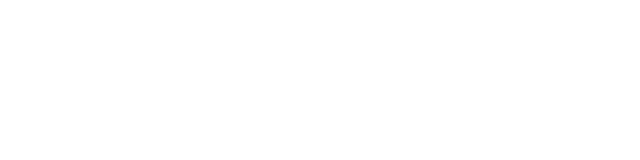
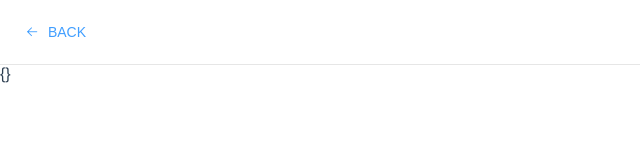
Before and after one commit to ginnotama/LibraryProject, a Vue app in the folder book-manager/: page /#/bookDetails in a window 1280 px wide. Shown: the top 160 px of the page, without its empty margins (0-640 px from the left). Built offline with nearby package versions, Linux system fonts and the light colour scheme.

Commit message:
详情页面

```diff
--- a/book-manager/src/components/BookTable.vue
+++ b/book-manager/src/components/BookTable.vue
@@ -27,7 +27,8 @@
       <el-table
         :data="tableData"
         height="100%"
-        style="width: 100%;">
+        style="width: 100%;"
+        @cell-dblclick="tableCellDbClick">
          <template slot="empty">
             <p>NOT FOUND DATA</p>
           </template>
@@ -49,6 +50,9 @@
         <el-table-column
           prop="info"
           label="INFO">
+          <template slot="header">
+            <p><strong>INFO</strong> <span style="font-size:12px; color:#E6A23C">Double click cell to view book details.</span></p>
+          </template>
         </el-table-column>
       </el-table>
       <el-drawer
@@ -217,6 +221,12 @@
         searchInfo.selectedHobbys = this.drawerKeyWord.selectedHobbys;
       }
       return searchInfo;
+    },
+    tableCellDbClick(row, column) {
+      if (column.property === 'info') {
+        this.$router.replace({ name: 'details', params: { row: structuredClone(row)} });
+      }
+
     }
   }
 }
--- a/book-manager/src/mock/mockData.js
+++ b/book-manager/src/mock/mockData.js
@@ -3,7 +3,8 @@
     "name": "Sapiens: A Brief History of Humankind",
     "author": "Yuval Noah Harari",
     "spec": "History, Anthropology",
-    "info": "An account of the 70,000-year history of Homo sapiens from the Stone Age to the Silicon Age. It explores how humans came to be the dominant species on Earth and questions where we might be heading."
+    "info": "An account of the 70,000-year history of Homo sapiens from the Stone Age to the Silicon Age. It explores how humans came to be the dominant species on Earth and questions where we might be heading.",
+    "id": '1',
   },
   {
     "name": "The Selfish Gene",
--- a/book-manager/src/router/index.js
+++ b/book-manager/src/router/index.js
@@ -24,6 +24,11 @@
       path: '/setting',
       name : 'Setting',
       component: () => import('../view/UserSetting.vue')
+    },
+    {
+      path: '/bookDetails',
+      name : 'details',
+      component: () => import('../view/BookDetail.vue')
     }
   ]
 });
--- /dev/null
+++ b/book-manager/src/view/BookDetail.vue
@@ -0,0 +1,56 @@
+<template>
+    <div class="detail-setting">
+      <div class="detail-header">
+        <el-button icon="el-icon-back" type="text" @click="goBook"> BACK</el-button>
+      </div>
+      <div class="detail-body">
+        {{ params }}
+      </div>
+  </div>
+</template>
+
+<script>
+export default {
+  data() {
+    return {
+      params: ''
+    }
+  },
+
+  created() {
+    console.log('this.$route', this.$route);
+    this.params = this.$route.params;
+  },
+
+  methods: {
+    goBook() {
+      this.$router.replace({ path: '/book' });
+    }
+  }
+}
+</script>
+
+<style scoped>
+  .detail-setting{
+    width: 100vw;
+    height: 100vh;
+    overflow: hidden;
+    display: flex;
+    flex-direction: column;
+  }
+  .detail-header {
+    padding: 12px 24px;
+    display: flex;
+    border-bottom: solid 1px #e6e6e6;
+  }
+  .detail-body {
+    flex: 1;
+    display: flex;
+    flex-direction: row;
+  }
+
+  .detail-body-form {
+    height: 100%;
+    padding: 12px;
+  }
+</style>
```
